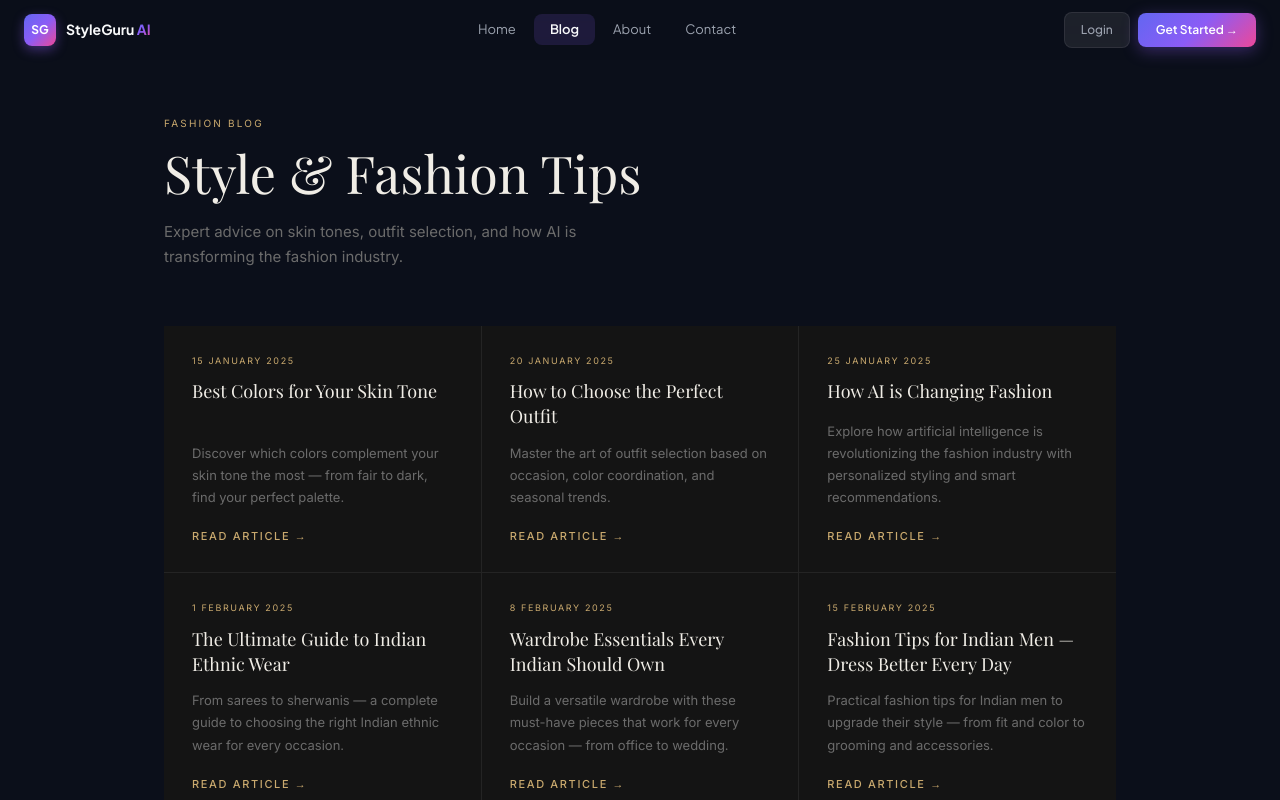
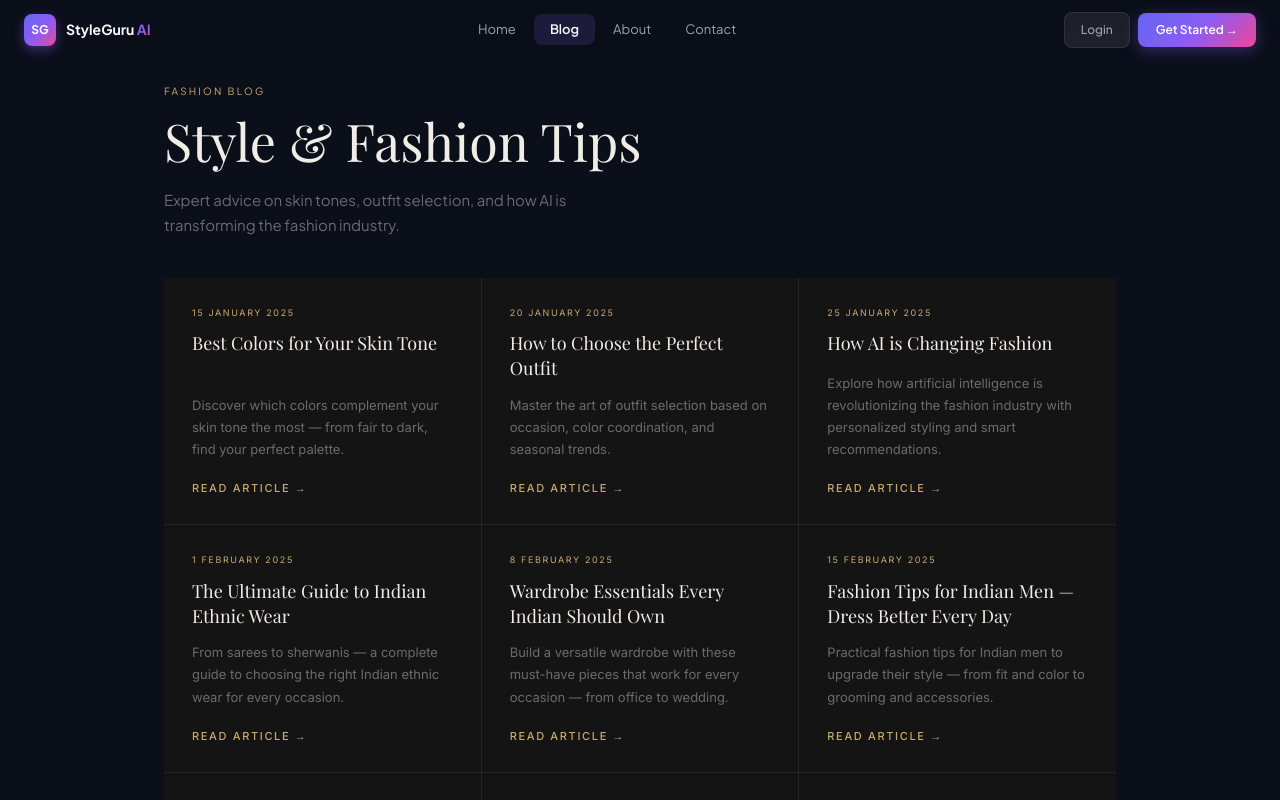
Before and after one commit to vivek365u-oss/styleguruai, a React (Vite) app in the folder frontend/: page /blog in a window 1280 px wide. Shown: the top 800 px of the page. Built offline with nearby package versions, Linux system fonts and the light colour scheme; no server answers; a web font is replaced by a local one.

Commit message:
fix: critical audit bugs - double nav page padding mobile nav visibility

```diff
--- a/frontend/src/components/AppShell.jsx
+++ b/frontend/src/components/AppShell.jsx
@@ -86,6 +86,8 @@ function Toast({ message, type='default', onClose }) {
       animation:'fadeUp 0.3s ease', boxShadow:SHADOW,
       display:'flex', alignItems:'center', gap:8,
       fontFamily:"'Plus Jakarta Sans','Inter',sans-serif",
+      // On desktop, move toast higher so it doesn't conflict with no-bottom-nav
+      // On mobile (with bottom nav), keep at 88px
     }}>
       {type==='success' && <span style={{ color:'#10B981' }}>✓</span>}
       {type==='error'   && <span style={{ color:'#EF4444' }}>✗</span>}
@@ -684,17 +686,14 @@ export default function AppShell({ user, onLogout }) {
         </Suspense>
       </main>
 
-      {/* ══════════════════════════════════════════
-          MOBILE BOTTOM NAV — glass style
-          ══════════════════════════════════════════ */}
+      {/* MOBILE BOTTOM NAV — shows only below md breakpoint */}
       <nav
-        className="md:hidden"
+        className="mobile-bottom-nav md:hidden"
         style={{
           position:'fixed', bottom:0, left:0, right:0, zIndex:200,
           background:'rgba(11,15,26,0.95)',
           backdropFilter:'blur(28px)', WebkitBackdropFilter:'blur(28px)',
           borderTop:`1px solid ${BORDER}`,
-          display:'flex',
           paddingBottom:'env(safe-area-inset-bottom, 6px)',
         }}
       >
--- a/frontend/src/index.css
+++ b/frontend/src/index.css
@@ -4,6 +4,25 @@
 @tailwind base;
 @tailwind components;
 @tailwind utilities;
+
+/* ══════════════════════════════════════════════════════
+   CRITICAL FIX: Mobile bottom nav — flex ONLY on mobile
+   md:hidden sets display:none on desktop (768px+)
+   This class sets display:flex on mobile but md:hidden wins on desktop
+   ══════════════════════════════════════════════════════ */
+.mobile-bottom-nav {
+  display: flex;
+}
+@media (min-width: 768px) {
+  .mobile-bottom-nav {
+    display: none !important;
+  }
+}
+
+/* ── Public pages: content below the fixed 60px nav ── */
+.public-page-content {
+  padding-top: 24px;
+}
 
 /* ═══════════════════════════════════════════════════════
    StyleGuru AI — Premium Design System v3.0
--- a/frontend/src/pages/AboutPage.jsx
+++ b/frontend/src/pages/AboutPage.jsx
@@ -4,7 +4,7 @@ const C = { text: '#F0EDE6', muted: '#6B6B6B', border: '#242424', surface: '#141
 
 export default function AboutPage() {
   return (
-    <div style={{ maxWidth: 800, margin: '0 auto', padding: '56px 24px 80px' }}>
+    <div style={{ maxWidth: 800, margin: '0 auto', padding: '24px 24px 80px' }}>
       <SEOHead
         title="About — StyleGuru AI"
         description="StyleGuru AI is an AI-powered fashion advisor that helps users choose the best outfits based on their skin tone."
--- a/frontend/src/pages/BlogListPage.jsx
+++ b/frontend/src/pages/BlogListPage.jsx
@@ -6,20 +6,20 @@ const C = { text: '#F0EDE6', muted: '#6B6B6B', border: '#242424', surface: '#141
 
 export default function BlogListPage() {
   return (
-    <div style={{ maxWidth: 1000, margin: '0 auto', padding: '56px 24px 80px' }}>
+    <div style={{ maxWidth: 1000, margin: '0 auto', padding: '24px 24px 80px' }}>
       <SEOHead
         title="Fashion Blog — StyleGuru AI"
         description="Read fashion tips, skin tone guides, and AI styling articles on the StyleGuru AI blog."
       />
 
       {/* Header */}
-      <p style={{ fontSize: '10px', letterSpacing: '0.22em', textTransform: 'uppercase', color: C.gold, marginBottom: 12, fontFamily: "'Inter',sans-serif" }}>
+      <p style={{ fontSize: '10px', letterSpacing: '0.22em', textTransform: 'uppercase', color: C.gold, marginBottom: 12, fontFamily: "'Plus Jakarta Sans','Inter',sans-serif" }}>
         Fashion Blog
       </p>
       <h1 style={{ fontFamily: "'Playfair Display',Georgia,serif", fontSize: 'clamp(30px,5vw,52px)', fontWeight: 300, color: C.text, lineHeight: 1.15, marginBottom: 16 }}>
         Style & Fashion Tips
       </h1>
-      <p style={{ fontSize: '15px', color: C.muted, lineHeight: '1.7', marginBottom: 56, maxWidth: 480, fontFamily: "'Inter',sans-serif" }}>
+      <p style={{ fontSize: '15px', color: C.muted, lineHeight: '1.7', marginBottom: 40, maxWidth: 480, fontFamily: "'Plus Jakarta Sans','Inter',sans-serif" }}>
         Expert advice on skin tones, outfit selection, and how AI is transforming the fashion industry.
       </p>
 
--- a/frontend/src/pages/ContactPage.jsx
+++ b/frontend/src/pages/ContactPage.jsx
@@ -22,7 +22,7 @@ export default function ContactPage() {
   };
 
   return (
-    <div style={{ maxWidth: 800, margin: '0 auto', padding: '56px 24px 80px' }}>
+    <div style={{ maxWidth: 800, margin: '0 auto', padding: '24px 24px 80px' }}>
       <SEOHead title="Contact — StyleGuru AI" description="Get in touch with the StyleGuru AI team." />
 
       <p style={LABEL}>Support</p>
--- a/frontend/src/pages/PrivacyPage.jsx
+++ b/frontend/src/pages/PrivacyPage.jsx
@@ -15,7 +15,7 @@ function Section({ num, title, children }) {
 
 export default function PrivacyPage() {
   return (
-    <div style={{ maxWidth: 760, margin: '0 auto', padding: '56px 24px 80px' }}>
+    <div style={{ maxWidth: 760, margin: '0 auto', padding: '24px 24px 80px' }}>
       <SEOHead title="Privacy Policy — StyleGuru AI" description="Read the StyleGuru AI privacy policy. We do not store or share your uploaded images." />
 
       <p style={{ fontSize: '10px', letterSpacing: '0.22em', textTransform: 'uppercase', color: C.gold, marginBottom: 12, fontFamily: "'Inter',sans-serif" }}>Legal</p>
--- a/frontend/src/pages/TermsPage.jsx
+++ b/frontend/src/pages/TermsPage.jsx
@@ -12,7 +12,7 @@ const terms = [
 
 export default function TermsPage() {
   return (
-    <div style={{ maxWidth: 760, margin: '0 auto', padding: '56px 24px 80px' }}>
+    <div style={{ maxWidth: 760, margin: '0 auto', padding: '24px 24px 80px' }}>
       <SEOHead title="Terms & Conditions — StyleGuru AI" description="Read the StyleGuru AI terms of use before using the service." />
 
       <p style={{ fontSize: '10px', letterSpacing: '0.22em', textTransform: 'uppercase', color: C.gold, marginBottom: 12, fontFamily: "'Inter',sans-serif" }}>Legal</p>
```
